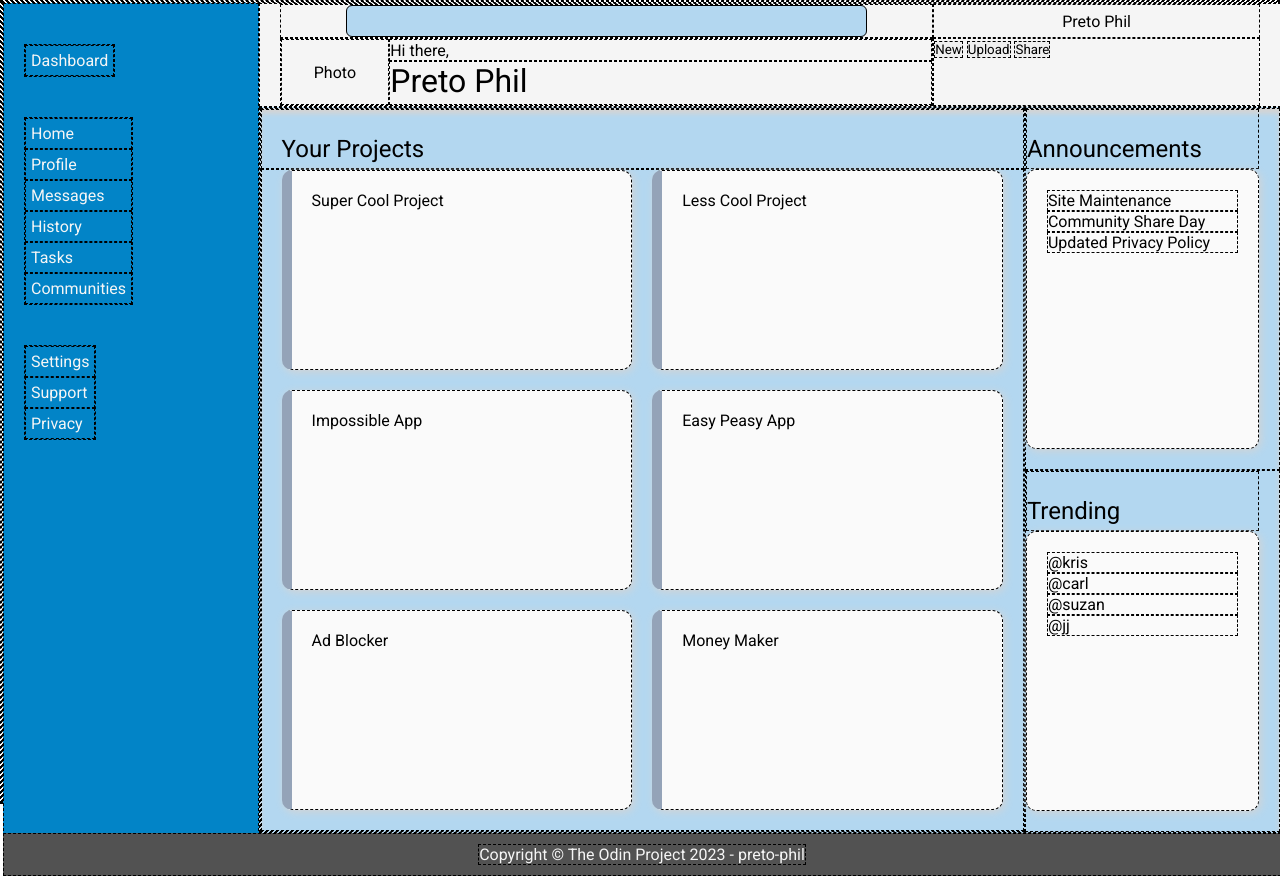
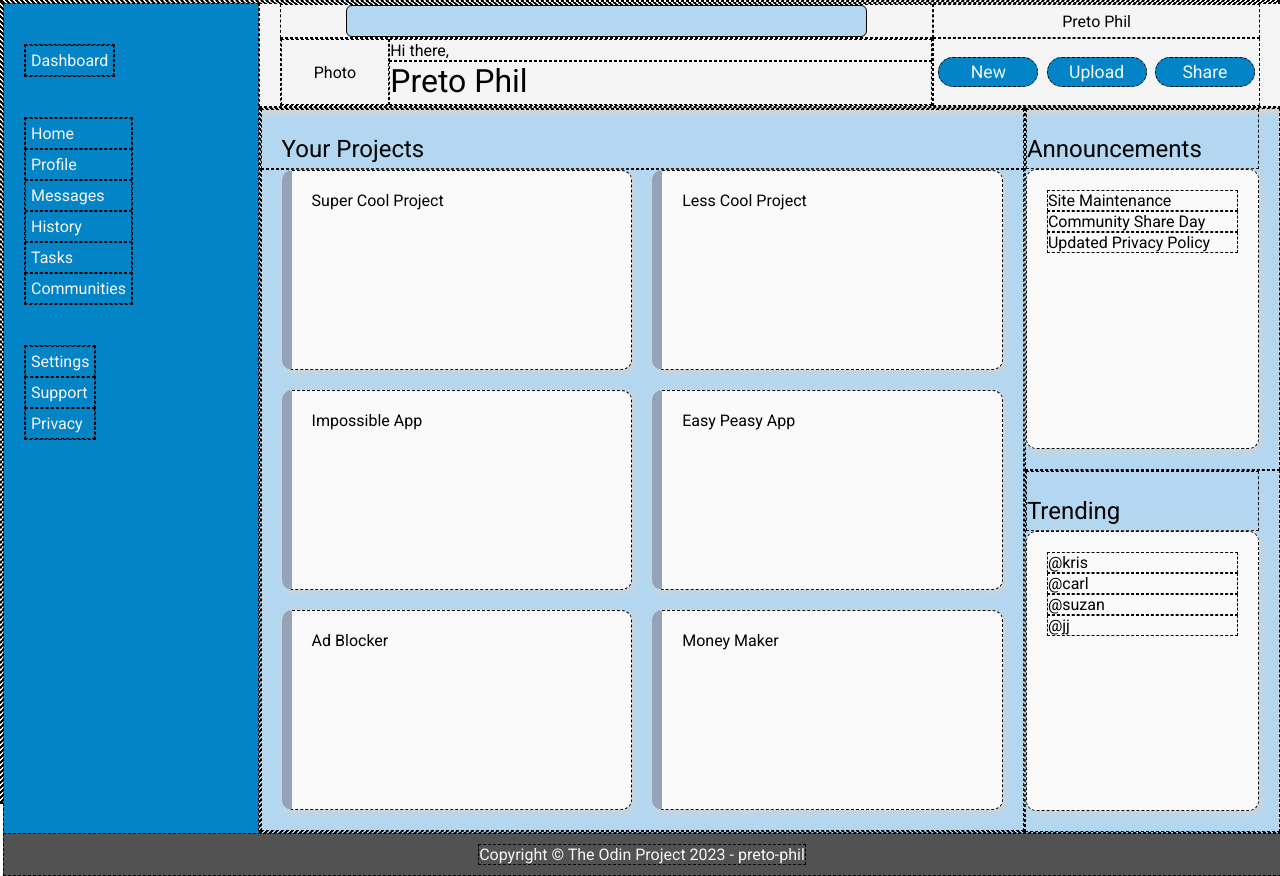
Before and after one commit to preto-phil/Admin-Dashboard, a plain HTML site: page Version-1/index.html in a window 1280 px wide. Drawn offline with Linux system fonts and the light colour scheme.

Commit message:
Header buttons styled and positioning adjusted

```diff
--- a/Version-1/style.css
+++ b/Version-1/style.css
@@ -113,6 +113,19 @@ input {
 
 .buttons {
     grid-area: 2 / 2 / 3 / 3;
+
+    display: flex;
+    justify-content: space-around;
+    align-items: center;
+}
+
+button {
+    color: whitesmoke;
+    background-color: #0284c7;
+    width: 100px;
+    height: 30px;
+    border-radius: 20px;
+    font-size: 1.1rem;
 }
 
 
```
